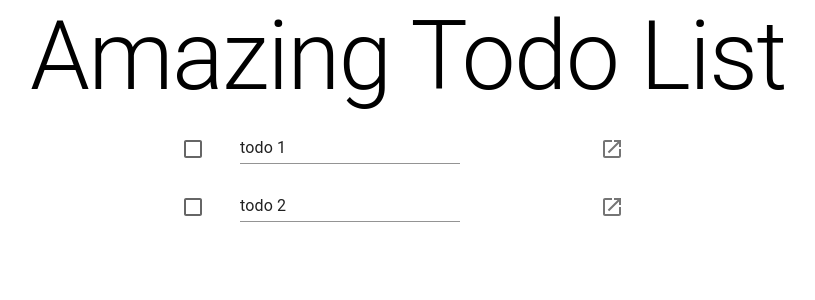
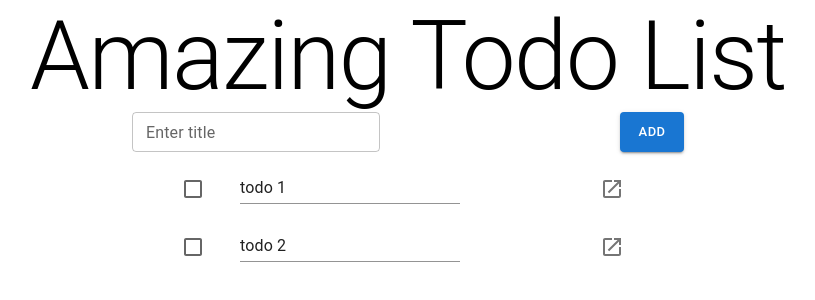
Before and after one commit to BenGex31/amazingtodolist, a React (Create React App) app: page / in a window 1280 px wide. Shown: the top 300 px of the page, without its empty margins (232-1047 px from the left). Built offline with nearby package versions, Linux system fonts and the light colour scheme.

Commit message:
Create AddTodo component

```diff
--- /dev/null
+++ b/src/components/AddTodo.tsx
@@ -0,0 +1,17 @@
+import { Button, Container, Grid, TextField } from "@mui/material";
+import React from "react";
+
+const AddTodo = () => {
+  return (
+    <Container maxWidth="sm">
+      <Grid container justifyContent={"space-between"}>
+        <TextField size="small" label="Enter title" />
+        <Button size="small" variant="contained">
+          Add
+        </Button>
+      </Grid>
+    </Container>
+  );
+};
+
+export default AddTodo;
--- a/src/routes/Home.tsx
+++ b/src/routes/Home.tsx
@@ -1,4 +1,5 @@
 import React from "react";
+import AddTodo from "../components/AddTodo";
 import AppTitle from "../components/AppTitle";
 import TodoList from "../components/TodoList";
 
@@ -6,6 +7,7 @@ const Home = () => {
   return (
     <div>
       <AppTitle />
+      <AddTodo />
       <TodoList />
     </div>
   );
```
